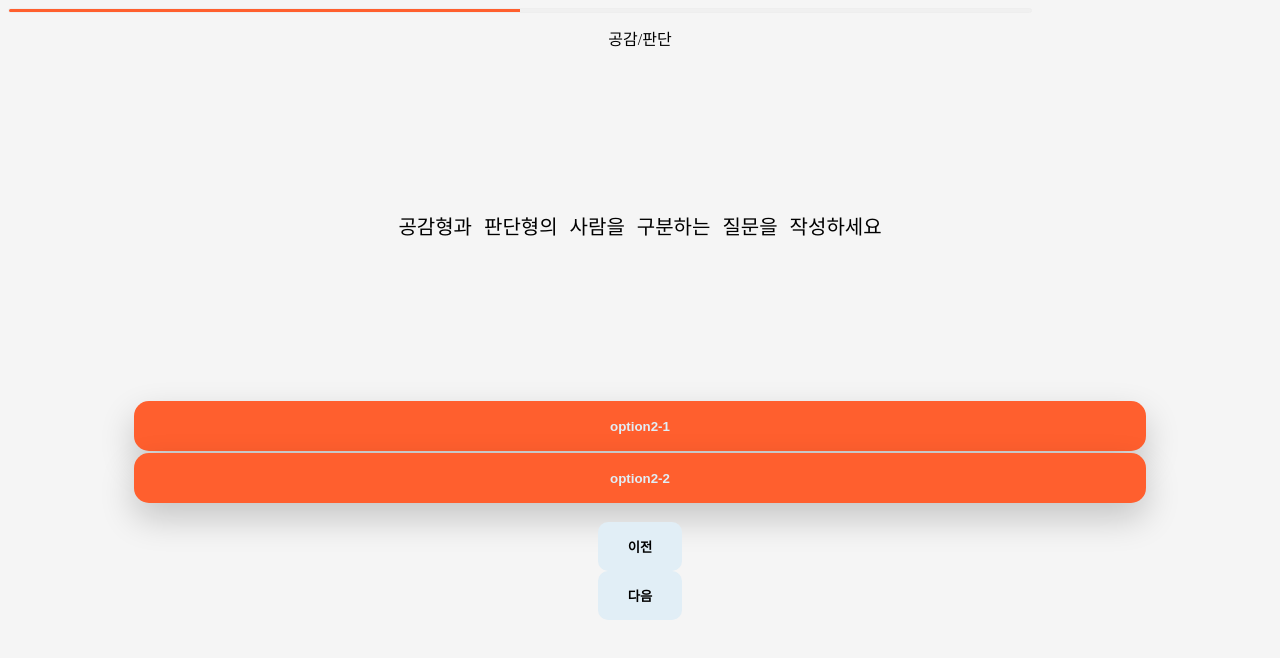
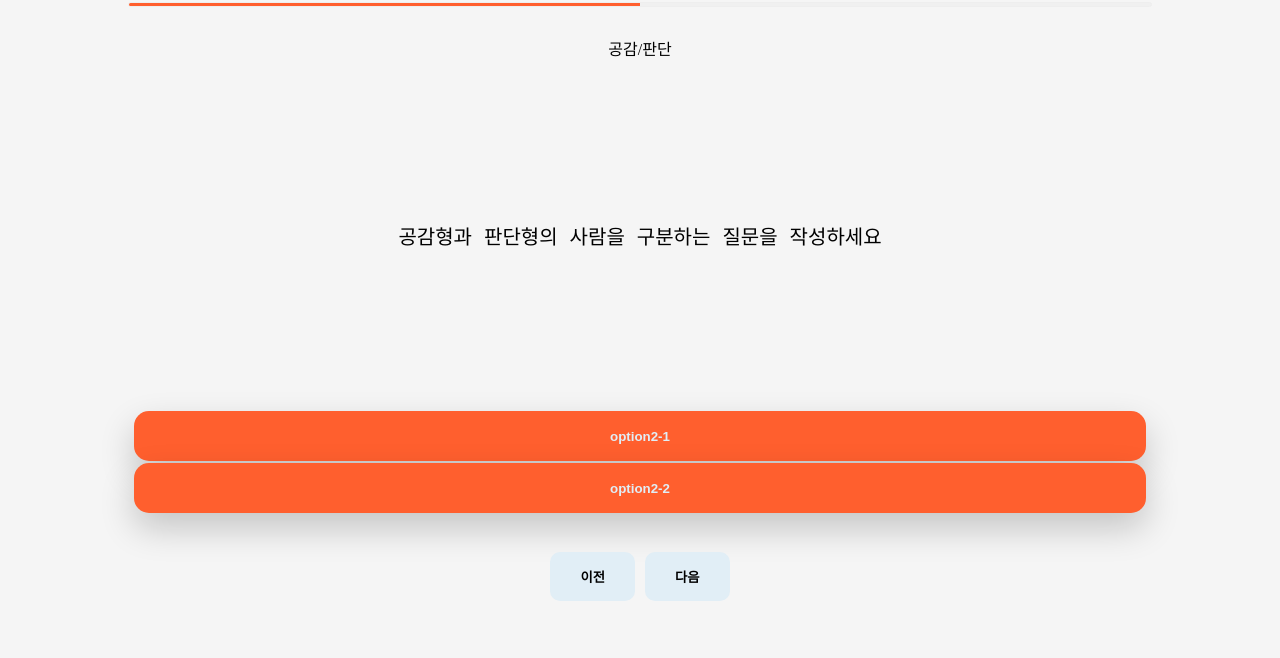
Before and after one commit to js0429/js0429.github.io, a plain HTML site: page index.html in a window 1280 px wide. Both pictures are taken after a click on the button "option-1". Drawn offline with Linux system fonts and the light colour scheme; a web font is replaced by a local one.

Commit message:
Update index.html
이전 다음 버튼 수평배치
프로그래스바 가운데 배치

```diff
--- a/index.html
+++ b/index.html
@@ -42,6 +42,12 @@
             opacity: 0;
         }
     }
+    .container {
+      display: flex;
+      justify-content: center; /* 가로로 중앙 정렬 */
+      align-items: center; /* 세로로 중앙 정렬 */
+      height: 10px;
+    }
     .form-step {
         display: none;
     }
@@ -51,7 +57,12 @@
       justify-content: center;/* 세로 방향 가운데 정렬 */
       align-items: center;
     }
-
+    #form-step-buttons {
+      display: flex;
+      justify-content: space-between; /* 양쪽 끝에 배치 */
+      gap: 10px; /* 버튼 사이 간격 */
+      margin-top: 20px;
+    }
     .w-btn {
     position: relative;
     border: none;
@@ -110,13 +121,17 @@
   </style>
 </head>
 <body>
+  <div class="container">
     <progress
       class="progress"
       id="progress"
       value="1"
       min="0"
       max="4"
-    ></progress><br>
+    ></progress>
+  </div>
+  <br>
+
   <form id="multiStepForm">
     <!-- Step 1 -->
     <div class="form-step active">
@@ -137,9 +152,11 @@
 
       <button type="button" class="w-btn" id="option">option2-1</button>
       <button type="button" class="w-btn" id="option">option2-2</button><br>
+      <div id="form-step-buttons">
+        <button type="button" id="prevStep">이전</button>
+        <button type="button" id="nextStep">다음</button>
+      </div>
 
-      <button type="button" id="prevStep">이전</button>
-      <button type="button" id="nextStep">다음</button>
     </div>
 
     <!-- Step 3 -->
@@ -151,8 +168,10 @@
       <button type="button" class="w-btn" id="option">option3-1</button>
       <button type="button" class="w-btn" id="option">option3-2</button><br>
 
-      <button type="button" id="prevStep">이전</button>
-      <button type="button" id="nextStep">다음</button>
+      <div id="form-step-buttons">
+        <button type="button" id="prevStep">이전</button>
+        <button type="button" id="nextStep">다음</button>
+      </div>
     </div>
   </form>
 
@@ -165,8 +184,10 @@
     <button type="button" class="w-btn" id="option">option4-1</button>
     <button type="button" class="w-btn" id="option">option4-2</button><br>
 
-    <button type="button" id="prevStep">이전</button>
-    <button type="submit">Submit</button>
+    <div id="form-step-buttons">
+      <button type="button" id="prevStep">이전</button>
+      <button type="button" id="nextStep">다음</button>
+    </div>
   </div>
 </form>
 
```
